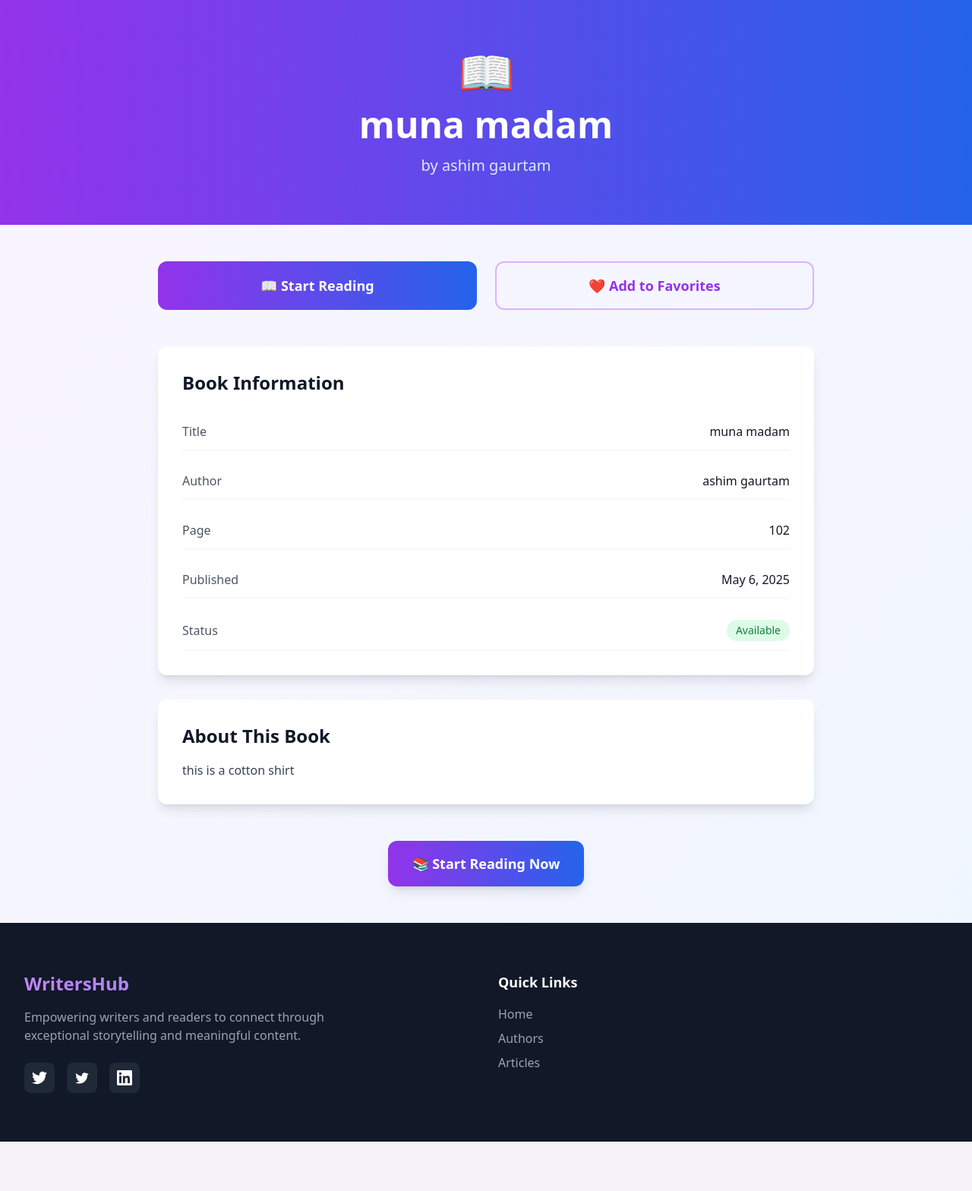
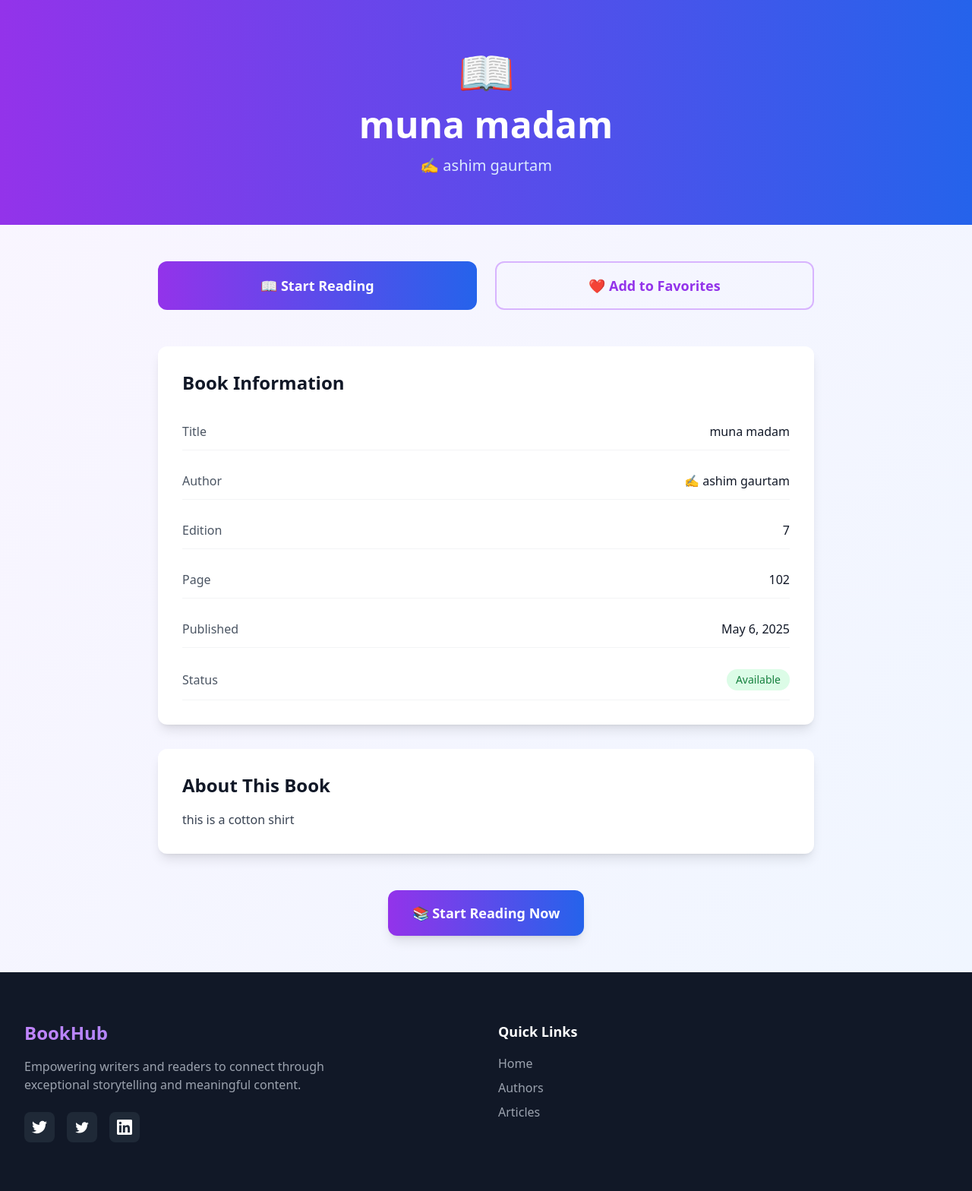
Before and after one commit to ashimgautam01/django, a Django app: page /singlebook/2 in a window 1280 px wide. Shown: the part 64-1632 px from the top of the page at 76% size. Before the commit the page ends 1567 px from the top, so only its background shows below. Run offline with Django 5.2, Linux system fonts and the light colour scheme; data comes from the database, SQL or seed files in the repository; both versions use the stored data as it was after the commit; some libraries are stand-ins or nearby versions.

Commit message:
day-4 task

```diff
--- a/library/home/templates/authors.html
+++ b/library/home/templates/authors.html
@@ -71,8 +71,8 @@
         <div class="grid grid-cols-1 md:grid-cols-2 lg:grid-cols-3 xl:grid-cols-4 gap-8">
 
             {% for data in data %}
-            <div class="group bg-white rounded-2xl shadow-lg hover:shadow-2xl transition-all duration-500 transform hover:-translate-y-2 animate-bounce-in">
-    <div class="relative overflow-hidden rounded-t-2xl">
+            <div class="group  rounded-2xl shadow-lg hover:shadow-2xl transition-all duration-500 transform hover:-translate-y-2 animate-bounce-in">
+    <div class="relative overflow-hidden rounded-t-2xl ">
         <div class="w-full h-48 bg-gradient-to-br from-purple-400 to-blue-500"></div>
         <div class="absolute inset-0 bg-black opacity-0 group-hover:opacity-20 transition-opacity duration-300"></div>
 <div class="w-24 h-24 rounded-full border-4 border-white shadow-lg overflow-hidden bg-white ml-24 -mt-12">
--- a/library/home/templates/home.html
+++ b/library/home/templates/home.html
@@ -26,9 +26,9 @@
                     <button class="px-8 py-4 bg-gradient-to-r from-purple-600 to-indigo-600 text-white rounded-2xl hover:from-purple-700 hover:to-indigo-700 transform hover:scale-105 transition-all duration-300 font-bold text-lg shadow-2xl">
                         Explore Articles
                     </button>
-                    <button class="px-8 py-4 border-2 border-purple-600 text-purple-600 rounded-2xl hover:bg-purple-600 hover:text-white transition-all duration-300 font-bold text-lg">
+                    <a href="{% url "authors" %}" class="px-8 py-4 border-2 border-purple-600 text-purple-600 rounded-2xl hover:bg-purple-600 hover:text-white transition-all duration-300 font-bold text-lg">
                         Meet Our Authors
-                    </button>
+                    </a>
                 </div>
 
                 <div class="grid grid-cols-1 md:grid-cols-3 gap-8 max-w-4xl mx-auto">
--- a/library/home/templates/singleBook.html
+++ b/library/home/templates/singleBook.html
@@ -10,14 +10,12 @@
             <div class="text-6xl mb-4">📖</div>
             <h1 class="text-4xl md:text-5xl font-bold mb-4">{{ book.name }}</h1>
             {% if book.author %}
-            <p class="text-xl text-blue-100">by {% for b in  book.author.all %}{{ b.name }}{% endfor %}</p>
+            <p class="text-xl text-blue-100">{% for b in  book.author.all %} ✍️ {{ b.name }}{% endfor %}</p>
             {% endif %}
         </div>
     </div>
 
-    <!-- Main Content -->
     <div class="max-w-4xl mx-auto px-4 py-12">
-        <!-- Action Buttons -->
         <div class="grid grid-cols-1 md:grid-cols-2 gap-6 mb-12">
             <button class="w-full py-4 bg-gradient-to-r from-purple-600 to-blue-600 text-white rounded-xl hover:from-purple-700 hover:to-blue-700 transition-all duration-300 font-semibold text-lg">
                 📖 Start Reading
@@ -39,7 +37,13 @@
                 {% if book.author %}
                 <div class="flex justify-between items-center py-3 border-b border-gray-100">
                     <span class="font-medium text-gray-600">Author</span>
-                    <span class="text-gray-900">{% for b in book.author.all %}{{b.name}}{% endfor %}</span>
+                    <span class="text-gray-900">{% for b in book.author.all %} ✍️ {{b.name}}{% endfor %}</span>
+                </div>
+                {% endif %}
+                {% if book.edition  %}
+                <div class="flex justify-between items-center py-3 border-b border-gray-100">
+                    <span class="font-medium text-gray-600">Edition</span>
+                    <span class="text-gray-900">{{book.edition}}</span>
                 </div>
                 {% endif %}
                 {% if book.page %}
--- a/library/templates/base.html
+++ b/library/templates/base.html
@@ -11,7 +11,7 @@
   <div class="flex justify-between items-center">
 
     <div class="text-2xl font-extrabold tracking-wide">
-      <a href="#" class="hover:opacity-90 transition duration-300 text-gray-300">BookHub</a>
+      <a href="{% url "home" %}" class="hover:opacity-90 transition duration-300 text-gray-300">BookHub</a>
     </div>
 
 
@@ -35,7 +35,7 @@
             <div class="grid grid-cols-1 md:grid-cols-4 gap-8">
                 <div class="col-span-1 md:col-span-2">
                     <div class="text-2xl font-bold bg-gradient-to-r from-purple-400 to-indigo-400 bg-clip-text text-transparent mb-4">
-                        WritersHub
+                        BookHub
                     </div>
                     <p class="text-gray-400 mb-6 max-w-md">
                         Empowering writers and readers to connect through exceptional storytelling and meaningful content.
```
Also changed, not shown: library/db.sqlite3, library/home/models.py (line endings or trailing spaces).
